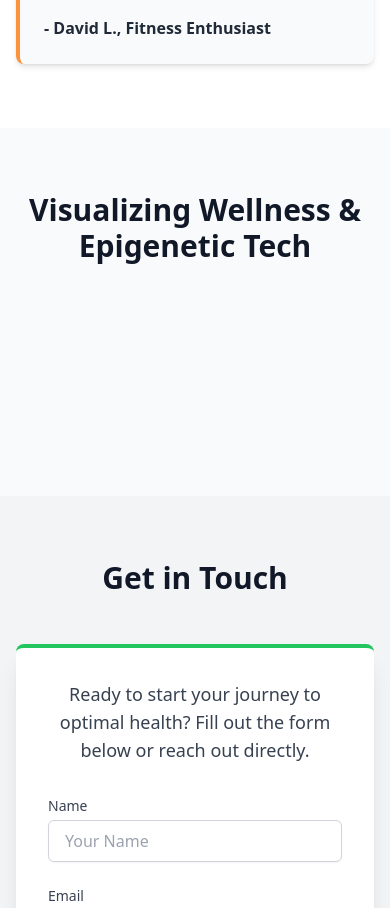
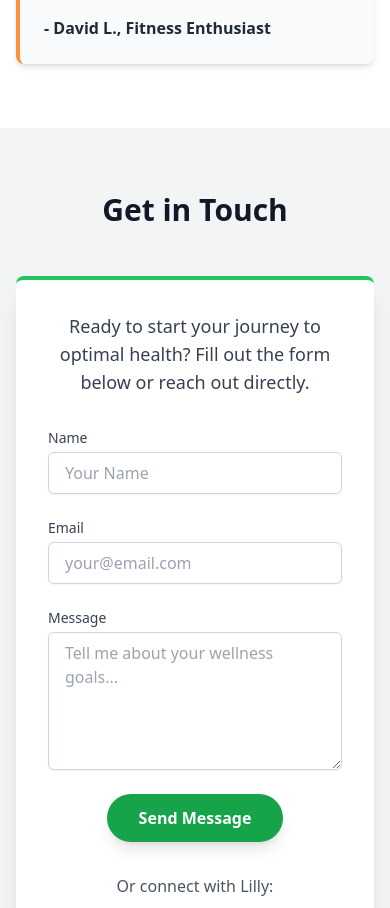
Before and after one commit to smallhorseman/LillyCombestLandingPage, a React (Create React App) app: page / in a window 390 px wide. Shown: the part 4529-5437 px from the top of the page. Built offline with nearby package versions, Linux system fonts and the light colour scheme.

Commit message:
Update App.jsx

```diff
--- a/src/App.jsx
+++ b/src/App.jsx
@@ -25,8 +25,6 @@ function App() {
                 <ServicesSection />
                 {/* Render the TestimonialsSection */}
                 <TestimonialsSection />
-                {/* Image Gallery Section */}
-                <ImageGallerySection />
                 {/* Render the ContactSection */}
                 <ContactSection />
             </main>
@@ -66,7 +64,6 @@ const Header = ({ smoothScroll }) => {
                         <li><a href="#about" onClick={(e) => { e.preventDefault(); smoothScroll('about'); }} className="text-gray-600 hover:text-green-600 transition duration-300">About</a></li>
                         <li><a href="#services" onClick={(e) => { e.preventDefault(); smoothScroll('services'); }} className="text-gray-600 hover:text-green-600 transition duration-300">Services</a></li>
                         <li><a href="#testimonials" onClick={(e) => { e.preventDefault(); smoothScroll('testimonials'); }} className="text-gray-600 hover:text-green-600 transition duration-300">Testimonials</a></li>
-                        <li><a href="#gallery" onClick={(e) => { e.preventDefault(); smoothScroll('gallery'); }} className="text-gray-600 hover:text-green-600 transition duration-300">Gallery</a></li>
                         <li><a href="#contact" onClick={(e) => { e.preventDefault(); smoothScroll('contact'); }} className="text-gray-600 hover:text-green-600 transition duration-300">Contact</a></li>
                     </ul>
                 </nav>
@@ -88,7 +85,6 @@ const Header = ({ smoothScroll }) => {
                     <li><a href="#about" onClick={(e) => { e.preventDefault(); closeMobileMenu('about'); }} className="text-gray-800 hover:text-green-600 transition duration-300">About</a></li>
                     <li><a href="#services" onClick={(e) => { e.preventDefault(); closeMobileMenu('services'); }} className="text-gray-800 hover:text-green-600 transition duration-300">Services</a></li>
                     <li><a href="#testimonials" onClick={(e) => { e.preventDefault(); closeMobileMenu('testimonials'); }} className="text-gray-800 hover:text-green-600 transition duration-300">Testimonials</a></li>
-                    <li><a href="#gallery" onClick={(e) => { e.preventDefault(); closeMobileMenu('gallery'); }} className="text-gray-800 hover:text-green-600 transition duration-300">Gallery</a></li>
                     <li><a href="#contact" onClick={(e) => { e.preventDefault(); closeMobileMenu('contact'); }} className="text-gray-800 hover:text-green-600 transition duration-300">Contact</a></li>
                 </ul>
             </div>
@@ -259,43 +255,6 @@ const TestimonialsSection = () => {
     );
 };
 
-// Image Gallery Section Component
-const ImageGallerySection = () => {
-    // Using the specific Flickr links as requested.
-    const images = [
-        { src: "https://live.staticflickr.com/65535/54707460080_9268e14b5b_k.jpg", alt: "Lilly Combest - Wellness Consultant" },
-        { src: "https://live.staticflickr.com/65535/54741071069_fd398740ca_b.jpg", alt: "Epigenetic Tech in Action" },
-        { src: "https://live.staticflickr.com/65535/54741059353_afec902d5c_b.jpg", alt: "Mindful Living" },
-        { src: "https://live.staticflickr.com/65535/54741061858_a309360543_b.jpg", alt: "Nature Connection" },
-        { src: "https://live.staticflickr.com/65535/54741211905_238a89ce0c_b.jpg", alt: "Personalized Wellness Plan" },
-        { src: "https://live.staticflickr.com/65535/54741215310_f197896b7d_o.png", alt: "Client Success Story" },
-    ];
-
-    return (
-        <section id="gallery" className="py-16 md:py-24 bg-gray-50">
-            <div className="container mx-auto px-4 max-w-6xl">
-                <h2 className="text-3xl md:text-4xl font-bold text-center mb-12 text-gray-900">Visualizing Wellness & Epigenetic Tech</h2>
-                <div className="grid grid-cols-1 sm:grid-cols-2 lg:grid-cols-3 gap-6">
-                    {images.map((image, index) => (
-                        <div key={index} className="relative overflow-hidden rounded-lg shadow-lg group aspect-w-1 aspect-h-1">
-                            <img
-                                src={image.src}
-                                alt={image.alt}
-                                className="absolute inset-0 w-full h-full object-cover transform group-hover:scale-105 transition-transform duration-300"
-                                onError={(e) => { e.target.onerror = null; e.target.src="https://placehold.co/600x400/cccccc/000000?text=Image+Not+Found"; }}
-                            />
-                            <div className="absolute inset-0 bg-black bg-opacity-40 flex items-end justify-start p-4 opacity-0 group-hover:opacity-100 transition-opacity duration-300">
-                                <p className="text-white text-lg font-semibold text-left">{image.alt}</p>
-                            </div>
-                        </div>
-                    ))}
-                </div>
-            </div>
-        </section>
-    );
-};
-
-
 // Contact Section Component
 const ContactSection = () => {
     // State to manage the visibility and message of the custom alert modal
```
